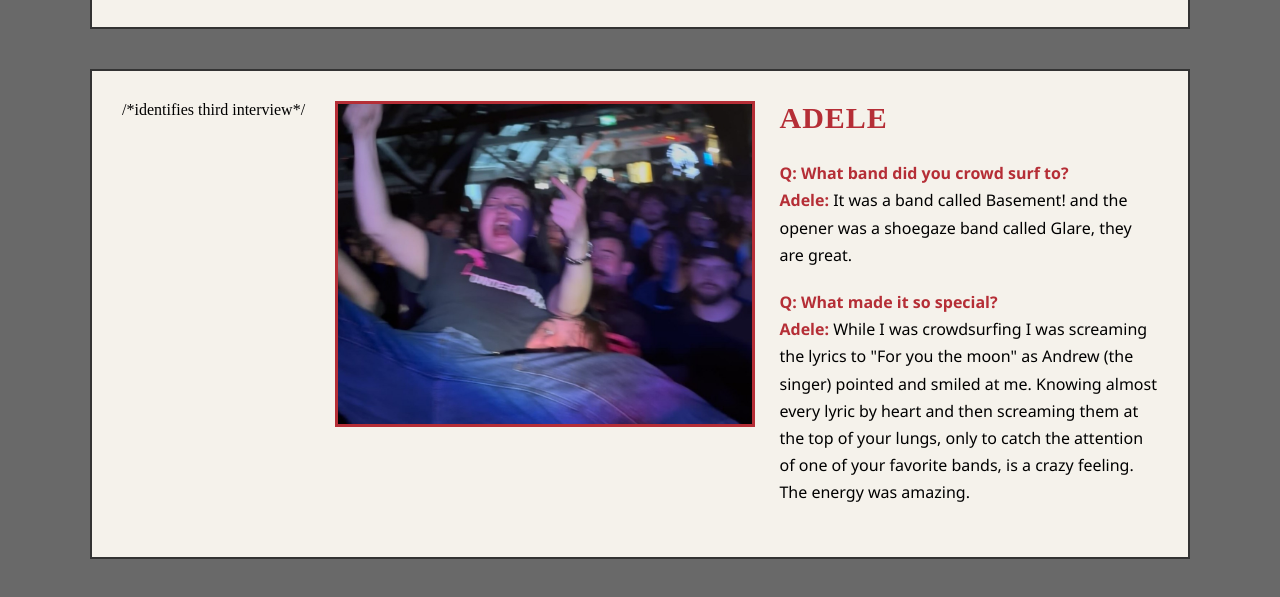
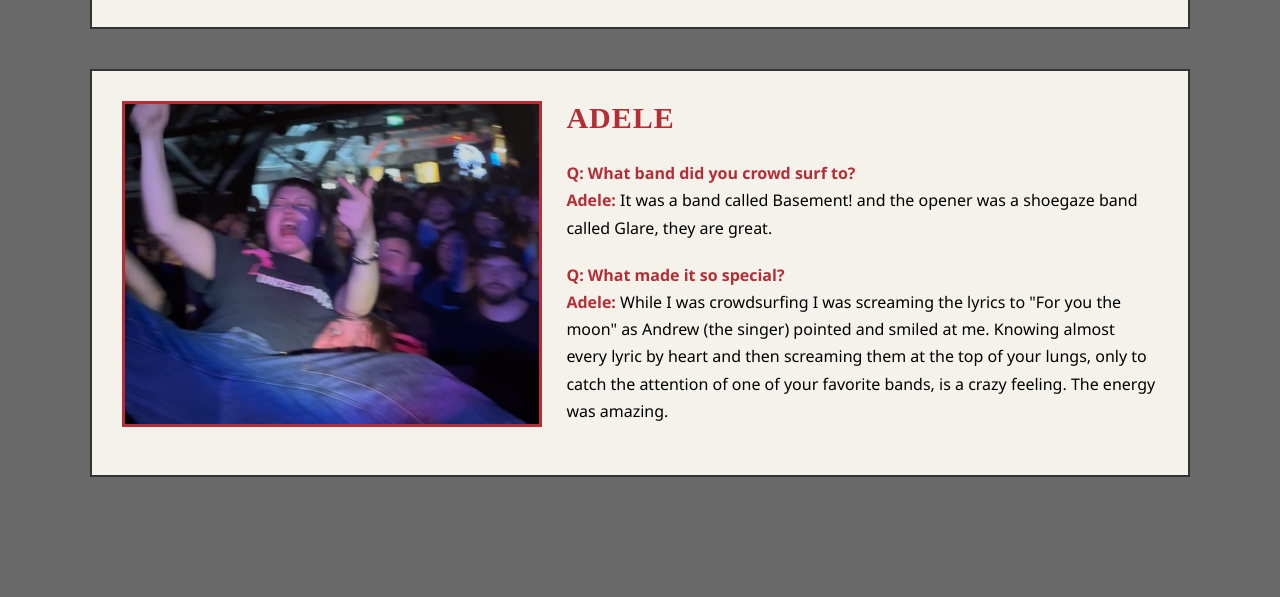
Before and after one commit to HauntingAdeline/Webbplats, a plain HTML site: page Interviews.html in a window 1280 px wide. Shown: the part 985-1582 px from the top of the page. After the commit the page ends 1502 px from the top, so only its background shows below. Drawn offline with Linux system fonts and the light colour scheme.

Commit message:
changes
made change in interview section

```diff
--- a/Interviews.html
+++ b/Interviews.html
@@ -64,7 +64,7 @@
     </div>
 
 
-    <div class="interview interview3"> /*identifies third interview*/
+    <div class="interview interview3"> <!--identiies third interview-->
 
         <div class="interviewimage">
             <img src="pics/jag.JPG" alt="Adele at a show">
```
